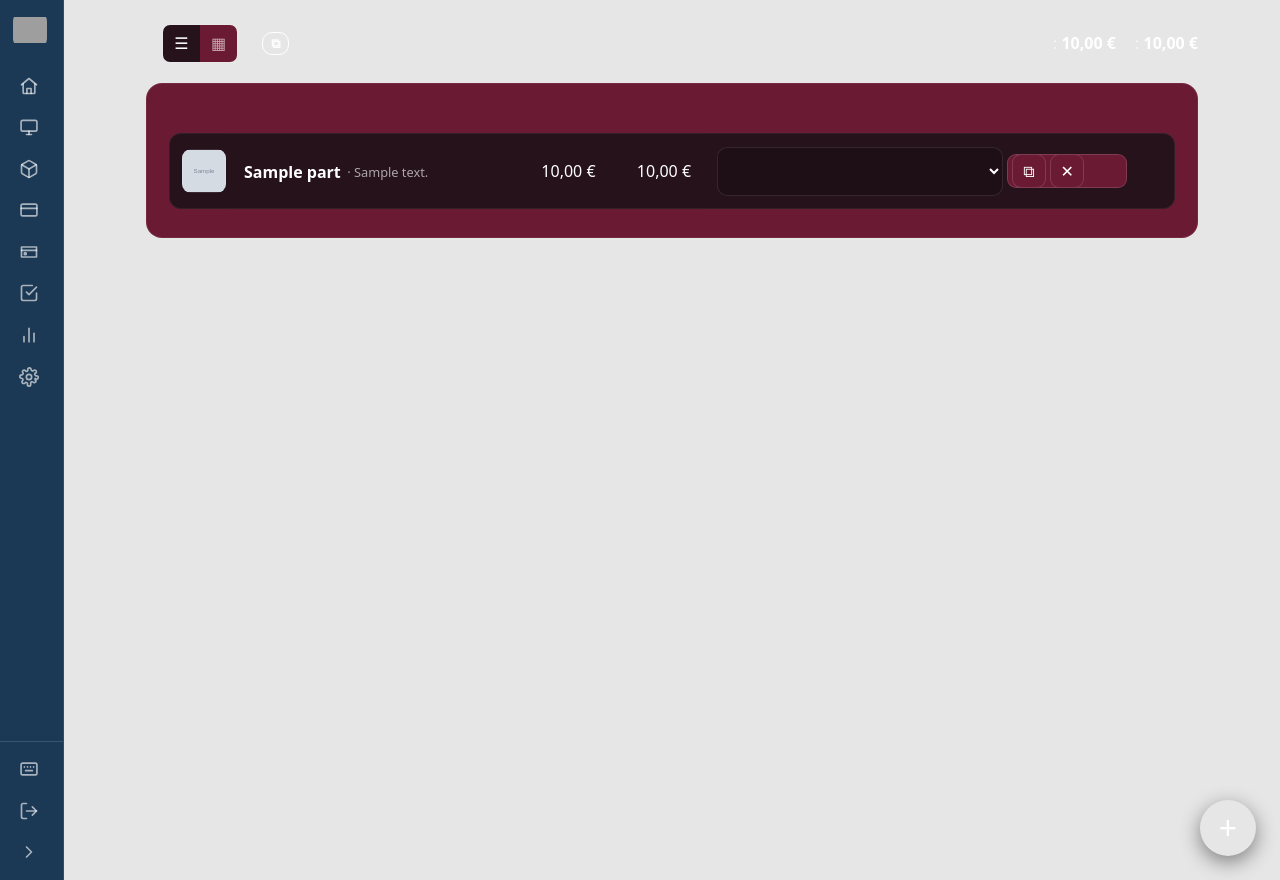
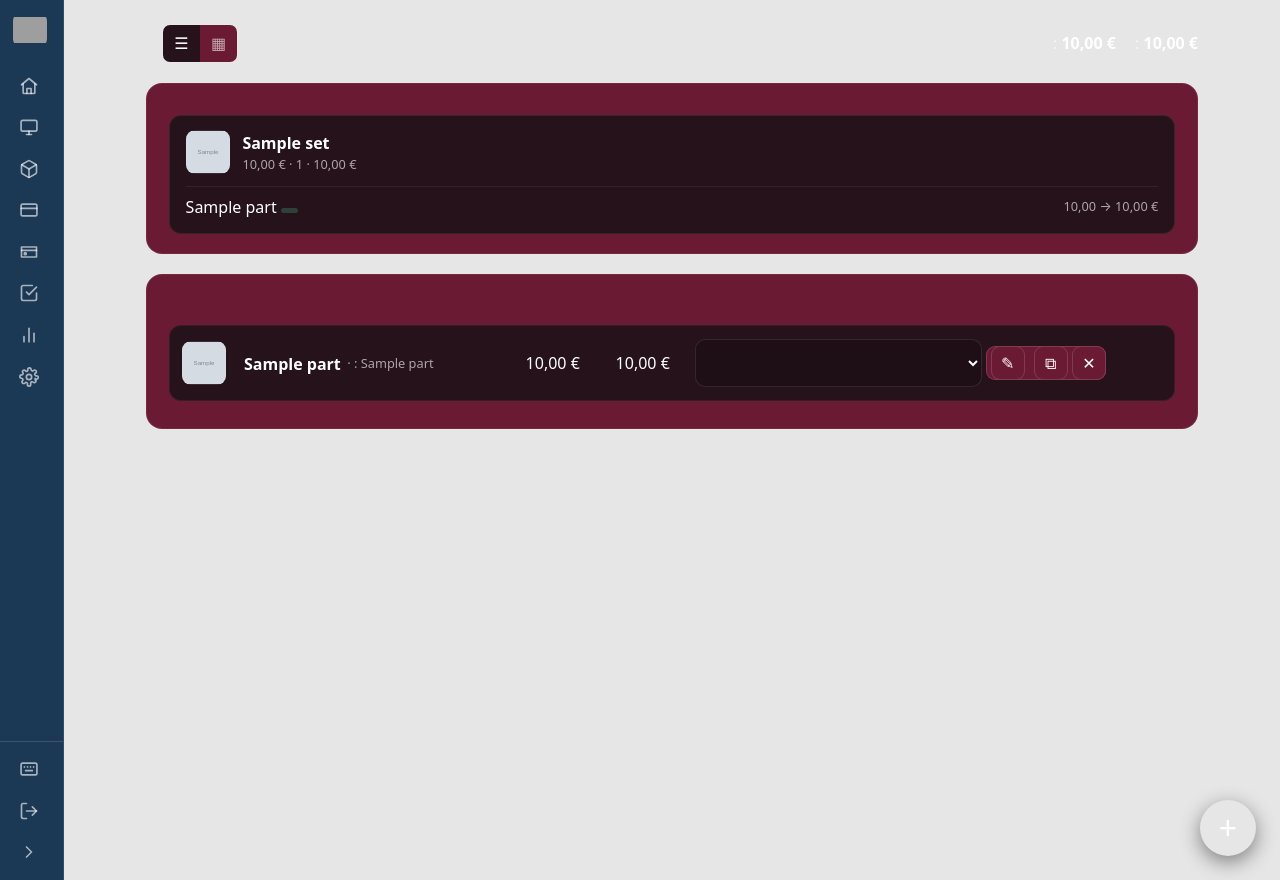
Before and after one commit to vredix-openvuture/secondtrack, a FastAPI app: template templates/warehouse/list.html in a window 1280 px wide. Run offline with FastAPI, Linux system fonts and the light colour scheme; the template is opened without the code that fills it: most values are stand-ins (such as "Sample title", 1, 10 or a date in 2020); grey boxes marked "Sample" are stand-in pictures; grey boxes are pictures that could not be loaded.

Commit message:
warehouse: first-class Sets (grouping) with integrated create + edit + split
Model: PartSet (name, total price, optional own sale price, one receipt/expense,
image) + Part.set_id. A set groups its member parts; its value is the sum of the
parts (own sale price optional).

Create flow: the '+' modal has an expandable 'This is a set' panel — the top
fields become the set, the nested rows its parts (cost split value-weighted).
The separate 'Add set' button/modal is gone; create_part handles both.

Display: a 'Sets' section lists each set with its parts; set members also appear
in the normal parts list with a 'Set: <name>' hint.

Split: the per-row action now turns an existing part into a set (replaces it).
Plus a per-row edit (✎) button opens the inline editor.

Verified e2e: set create (100 -> 60/20/20, one expense), rendering, split.

```diff
--- a/app/db.py
+++ b/app/db.py
@@ -81,6 +81,7 @@ def _ensure_columns() -> None:
             ("image_path", "VARCHAR(255)"),
             ("device_id", "INTEGER"),
             ("source_expense_id", "INTEGER"),
+            ("set_id", "INTEGER"),
         ],
         "users": [("display_name", "VARCHAR(120)")],
         "work_sessions": [("hourly_rate", "FLOAT")],
--- a/static/style.css
+++ b/static/style.css
@@ -510,6 +510,15 @@ table.grid td.thumb-cell { width: 52px; padding-right: .3rem; }
 .row-thumb { width: 44px; height: 44px; border-radius: 9px; background: var(--surface-2) center/cover no-repeat; border: 1px solid rgba(255,255,255,.10); }
 .row-thumb.placeholder { background: rgba(255,255,255,.04); }
 
+/* Warehouse sets */
+.set-block { background: var(--surface-2); border: 1px solid rgba(255,255,255,.08); border-radius: 12px; padding: .9rem 1rem; margin-bottom: .8rem; }
+.set-block:last-child { margin-bottom: 0; }
+.set-head { display: flex; align-items: center; gap: .8rem; }
+.set-meta { min-width: 0; }
+.set-parts { list-style: none; margin: .7rem 0 0; padding: .5rem 0 0; border-top: 1px solid rgba(255,255,255,.07); display: flex; flex-direction: column; gap: .35rem; }
+.set-parts li { display: flex; justify-content: space-between; gap: 1rem; align-items: center; }
+.sp-name { min-width: 0; }
+
 .file-field { font-size: .85rem; }
 .file-field img.preview { display: block; margin-top: .5rem; max-height: 120px; border-radius: 8px; border: 1px solid var(--border); }
 
--- a/templates/warehouse/list.html
+++ b/templates/warehouse/list.html
@@ -9,13 +9,37 @@
     <button type="button" data-mode="list" onclick="stSetView('warehouse','list')">☰ {{ _('List') }}</button>
     <button type="button" data-mode="cards" onclick="stSetView('warehouse','cards')">▦ {{ _('Cards') }}</button>
   </div>
-  <button class="btn small" onclick="stOpenSet()" style="margin-left:.5rem">⧉ {{ _('Add set') }}</button>
   <div class="kpi-inline">
     <span>{{ _('Stock (cost)') }}: <strong>{{ stock_cost|money }} {{ currency }}</strong></span>
     <span>{{ _('Stock (sale)') }}: <strong>{{ stock_value|money }} {{ currency }}</strong></span>
   </div>
 </div>
 <script>window.ST_EBAY = {{ 'true' if ebay_enabled else 'false' }};</script>
+
+{% if sets %}
+<section class="card">
+  <h2>{{ _('Sets') }}</h2>
+  {% for s in sets %}
+  <div class="set-block">
+    <div class="set-head">
+      <div class="row-thumb {{ 'placeholder' if not s.image_path }}"{% if s.image_path %} style="background-image:url('{{ s.image_path }}')"{% endif %}></div>
+      <div class="set-meta">
+        <strong>{{ s.name }}</strong>
+        <div class="muted small">{{ _('Purchase') }} {{ s.purchase_price|money }} {{ currency }} · {{ s.parts|length }} {{ _('parts') }}{% if s.sale_price %} · {{ _('Set price') }} {{ s.sale_price|money }} {{ currency }}{% endif %}</div>
+      </div>
+    </div>
+    <ul class="set-parts">
+      {% for p in s.parts %}
+      <li>
+        <span class="sp-name">{{ p.name }}{% if p.project_id %} <span class="badge sold">{{ _('installed') }}</span>{% endif %}</span>
+        <span class="muted small">{{ p.purchase_price|money }} → {{ p.sale_price|money }} {{ currency }}</span>
+      </li>
+      {% endfor %}
+    </ul>
+  </div>
+  {% endfor %}
+</section>
+{% endif %}
 
 <section class="card">
 {% if parts %}
@@ -29,7 +53,7 @@
       <td class="thumb-cell"><div class="row-thumb {{ 'placeholder' if not p.image_path }}"{% if p.image_path %} style="background-image:url('{{ p.image_path }}')"{% endif %}></div></td>
       <td>
         <details class="inline-edit">
-          <summary><strong>{{ p.name }}</strong>{% if p.notes %} <span class="muted small">· {{ p.notes }}</span>{% endif %}</summary>
+          <summary><strong>{{ p.name }}</strong>{% if p.part_set %} <span class="muted small">· {{ _('Set') }}: {{ p.part_set.name }}</span>{% elif p.notes %} <span class="muted small">· {{ p.notes }}</span>{% endif %}</summary>
           <form method="post" action="/warehouse/{{ p.id }}/update" enctype="multipart/form-data" class="stack mt">
             <input name="name" value="{{ p.name }}" required>
             <div class="row-form">
@@ -55,7 +79,8 @@
           <button type="submit" class="act-btn" title="{{ _('Install into project') }}">→</button>
         </form>
         {% endif %}
-        <button type="button" class="act-btn" onclick="stOpenSplit({{ p.id }}, {{ p.purchase_price or 0 }})" title="{{ _('Split into sub-parts') }}">⧉</button>
+        <button type="button" class="act-btn" onclick="stEditPart(this)" title="{{ _('Edit') }}">✎</button>
+        <button type="button" class="act-btn" onclick="stOpenSplit({{ p.id }}, {{ p.purchase_price or 0 }})" title="{{ _('Split into a set') }}">⧉</button>
         <form method="post" action="/warehouse/{{ p.id }}/delete" onsubmit="return confirm('{{ _('Delete part?') }}')"><button class="act-btn danger" title="{{ _('Delete part?') }}">✕</button></form>
       </td>
     </tr>
@@ -94,8 +119,8 @@
 
 <button class="fab" onclick="stOpenModal('newPart')" title="{{ _('Add part') }}">+</button>
 <div class="modal-backdrop" id="newPart">
-  <div class="modal">
-    <div class="modal-head"><h2>{{ _('Create part manually') }}</h2><button class="modal-close" onclick="stCloseModal(this)">×</button></div>
+  <div class="modal modal-wide">
+    <div class="modal-head"><h2>{{ _('Create part') }}</h2><button class="modal-close" onclick="stCloseModal(this)">×</button></div>
     <form method="post" action="/warehouse" enctype="multipart/form-data">
       <div class="pf-top">
         <label class="img-square" title="{{ _('Choose image') }}">
@@ -111,21 +136,38 @@
       <input name="notes" placeholder="{{ _('Note (optional)') }}" style="margin-top:.7rem">
       <label class="chk" style="margin-top:.85rem"><input type="checkbox" name="free" id="wpFree" onchange="stToggleFree(this)"> {{ _('Free / gift — no receipt needed') }}</label>
       <label class="file-field" id="wpReceiptWrap" style="margin-top:.6rem">{{ _('Purchase receipt (required)') }}<input type="file" name="receipt" id="wpReceipt" accept="application/pdf,image/*" required></label>
+
+      <details class="adder" style="margin-top:.85rem">
+        <summary>⧉ {{ _('This is a set — add its parts') }}</summary>
+        <p class="muted small">{{ _('The fields above become the set (name, total price, receipt). The price is split across the parts below by their sale value.') }}</p>
+        <table class="grid tight set-rows" id="setRows">
+          <thead><tr><th>{{ _('Part') }}</th><th class="num">{{ _('Sale value') }}</th><th></th></tr></thead>
+          <tbody>
+            <tr>
+              <td><input name="part_name" placeholder="z.B. Intel i5-8400"></td>
+              <td><input name="part_sale" class="num" placeholder="{{ _('Sale €') }}" inputmode="decimal" style="max-width:120px"></td>
+              <td class="actions">
+                {% if ebay_enabled %}<button type="button" class="link" onclick="stSuggestPrice(this)" title="{{ _('Suggest price from eBay') }}">🔍</button>{% endif %}
+                <button type="button" class="link danger" onclick="stRemoveSetRow(this)">✕</button>
+              </td>
+            </tr>
+          </tbody>
+        </table>
+        <button type="button" class="btn small" onclick="stAddSetRow('setRows')">+ {{ _('Part') }}</button>
+      </details>
+
       <button type="submit" class="primary" style="margin-top:.9rem">{{ _('Create') }}</button>
     </form>
   </div>
 </div>
 
-<div class="modal-backdrop" id="newSet">
+<div class="modal-backdrop" id="splitSet">
   <div class="modal modal-wide">
-    <div class="modal-head"><h2 id="setModalTitle">{{ _('Add a set / lot buy') }}</h2><button class="modal-close" onclick="stCloseModal(this)">×</button></div>
-    <p class="muted small">{{ _('One purchase (one price + one receipt) split into several parts. The price is shared across the parts by their sale value.') }}</p>
-    <form method="post" action="/warehouse/lot" enctype="multipart/form-data">
-      <div class="row-form">
-        <input name="total_price" placeholder="{{ _('Total price of the set') }}" inputmode="decimal" required>
-        <input name="vendor" placeholder="{{ _('Vendor (optional)') }}">
-      </div>
-      <table class="grid tight" id="setRows" style="margin:.8rem 0">
+    <div class="modal-head"><h2>{{ _('Split part into a set') }}</h2><button class="modal-close" onclick="stCloseModal(this)">×</button></div>
+    <p class="muted small">{{ _('The part becomes a set; its price is split across the parts below by their sale value.') }}</p>
+    <form method="post" action="/warehouse/0/split" id="splitForm">
+      <input name="total_price" id="splitTotal" placeholder="{{ _('Total price') }}" inputmode="decimal">
+      <table class="grid tight set-rows" id="splitRows" style="margin:.8rem 0">
         <thead><tr><th>{{ _('Part') }}</th><th class="num">{{ _('Sale value') }}</th><th></th></tr></thead>
         <tbody>
           <tr>
@@ -138,9 +180,8 @@
           </tr>
         </tbody>
       </table>
-      <button type="button" class="btn small" onclick="stAddSetRow()">+ {{ _('Part') }}</button>
-      <label class="file-field" style="margin-top:.7rem">{{ _('Purchase receipt (optional → one expense)') }}<input type="file" name="receipt" accept="application/pdf,image/*"></label>
-      <div style="margin-top:.9rem"><button type="submit" class="primary">{{ _('Create set') }}</button></div>
+      <button type="button" class="btn small" onclick="stAddSetRow('splitRows')">+ {{ _('Part') }}</button>
+      <div style="margin-top:.9rem"><button type="submit" class="primary">{{ _('Split') }}</button></div>
     </form>
   </div>
 </div>
```
Also changed, not shown: app/models.py (+29 -0 lines), app/routers/warehouse.py (+89 -89 lines), static/app.js (+18 -21 lines).
